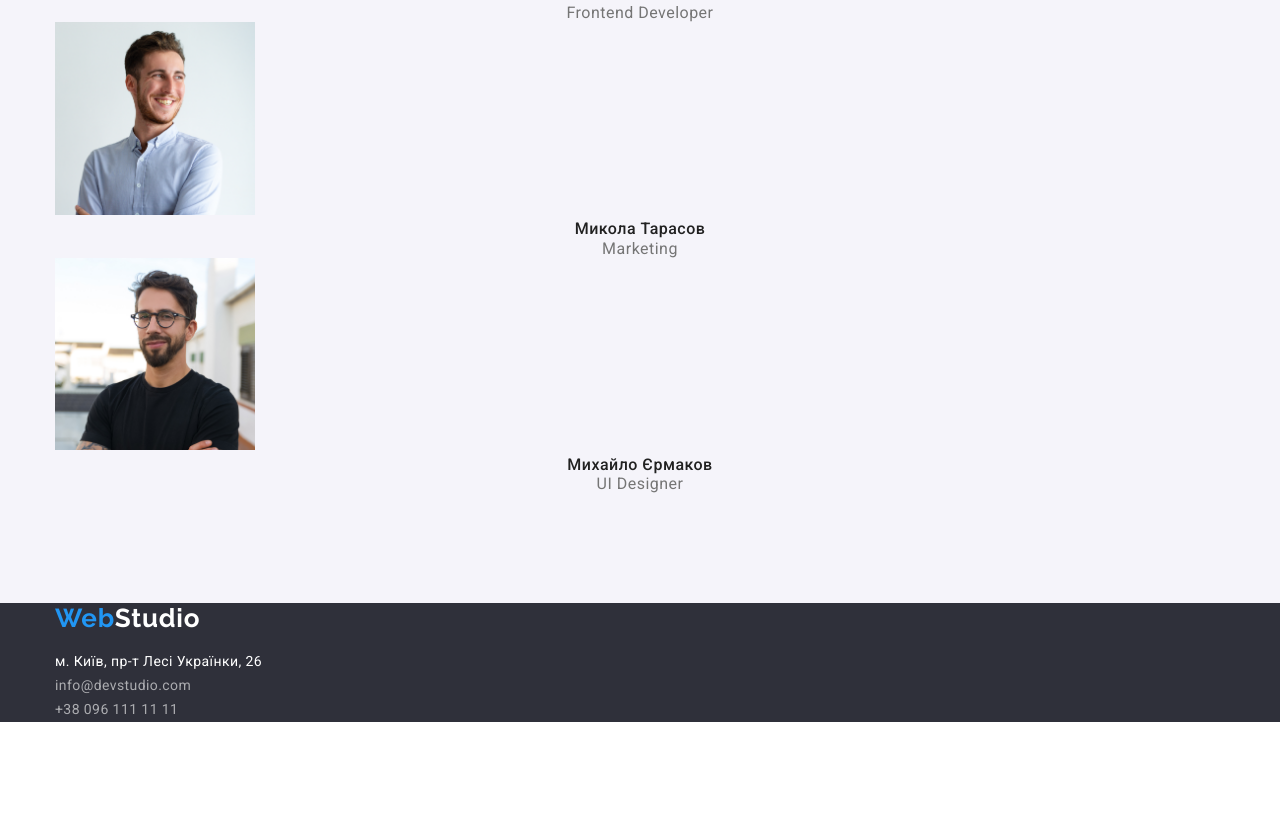
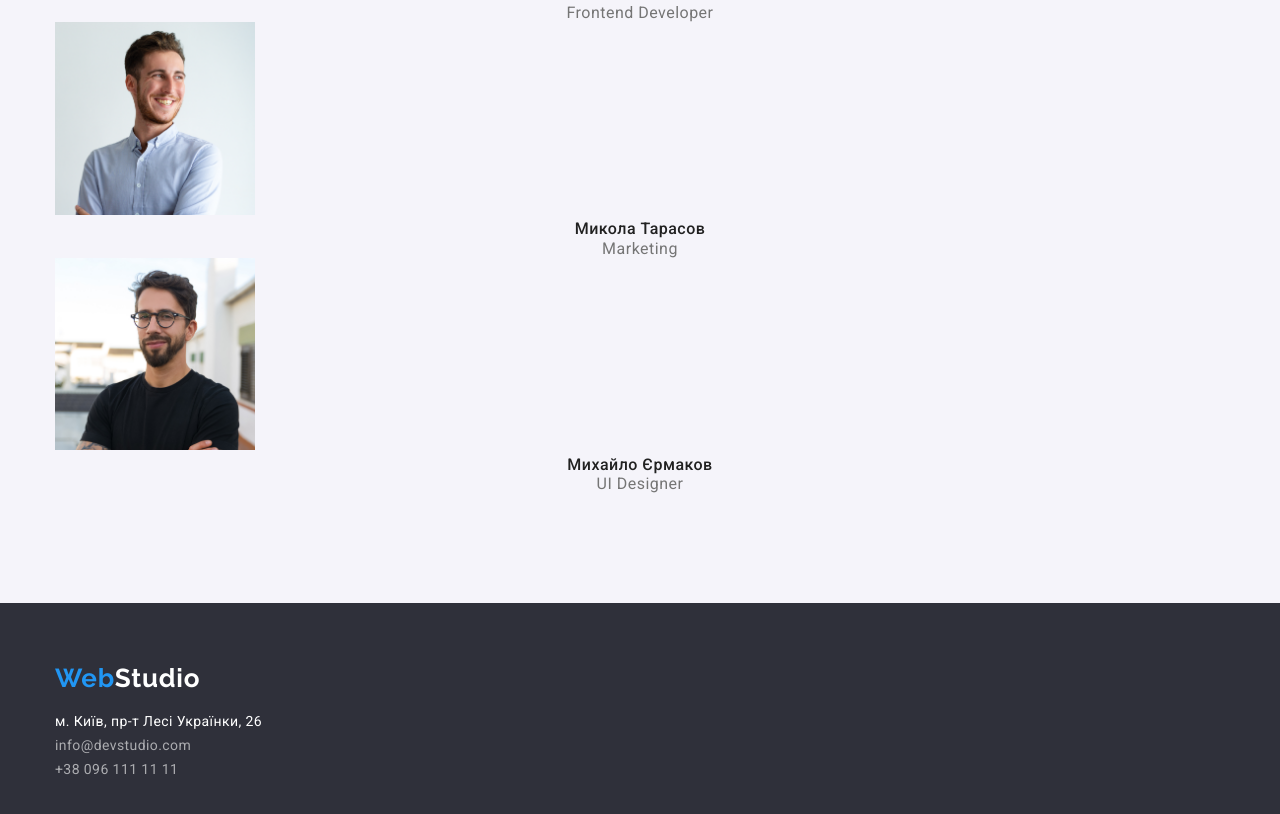
Before and after one commit to Myroslav-Novik/WebStudio, a plain HTML site: page index.html in a window 1280 px wide. Shown: the part 2514-3328 px from the top of the page. Before the commit the page ends 3252 px from the top, so only its background shows below. Drawn offline with nearby package versions, Linux system fonts and the light colour scheme.

Commit message:
fix errors

```diff
--- a/portfolio.css
+++ b/portfolio.css
@@ -115,6 +115,7 @@ body {
 
 .footer {
     background-color: var(--footer-background-color);
+    padding: 60px 0;
 }
 
 .footer-logo {
--- a/style.css
+++ b/style.css
@@ -185,6 +185,7 @@ body {
 
 .footer {
     background-color: var(--footer-background-color);
+    padding: 60px 0;
 }
 
 .footer-logo {
```
